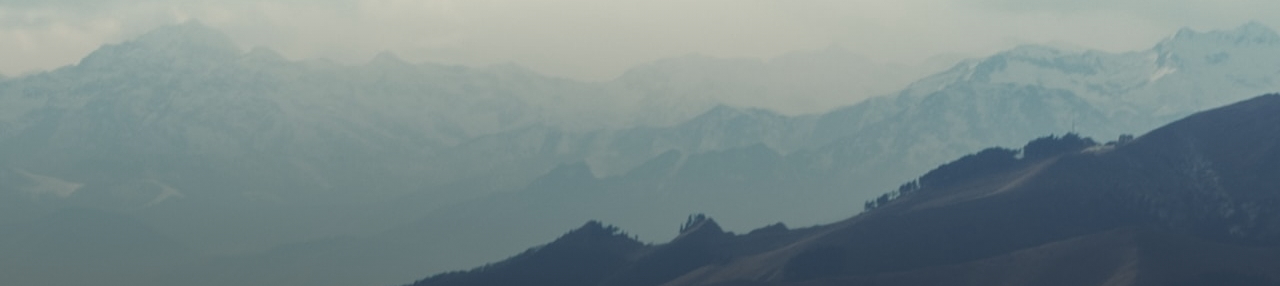
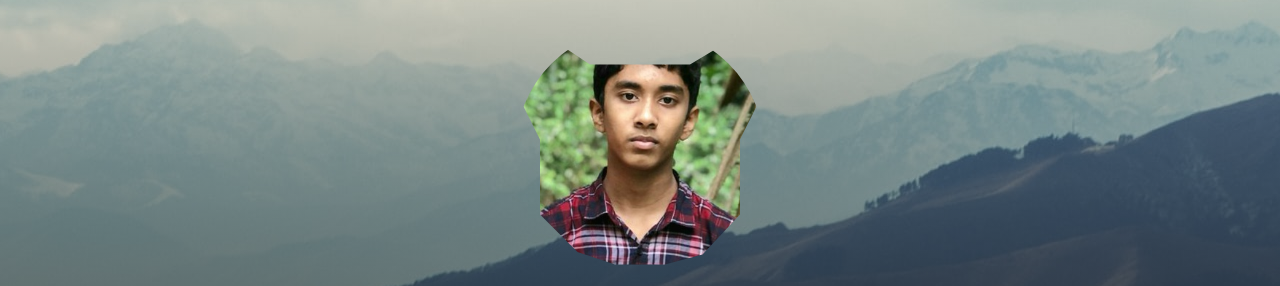
Before and after one commit to kbiishan/mou, a plain HTML site: page index.html in a window 1280 px wide. Shown: the part 110-396 px from the top of the page. Drawn offline with Linux system fonts and the light colour scheme; files whose address does not match are found by name.

Commit message:
Update index.html

```diff
--- a/index.html
+++ b/index.html
@@ -24,7 +24,7 @@
         </ul>
     </nav>
     <div class="avatar">
-        <img src="image/profile-1.jpg" alt="">
+        <img src="profile-1.jpg" alt="">
         <h1>I'm Dead Mou5</h1>
         <p>I'm a Music Producer</p>
     </div>
```
